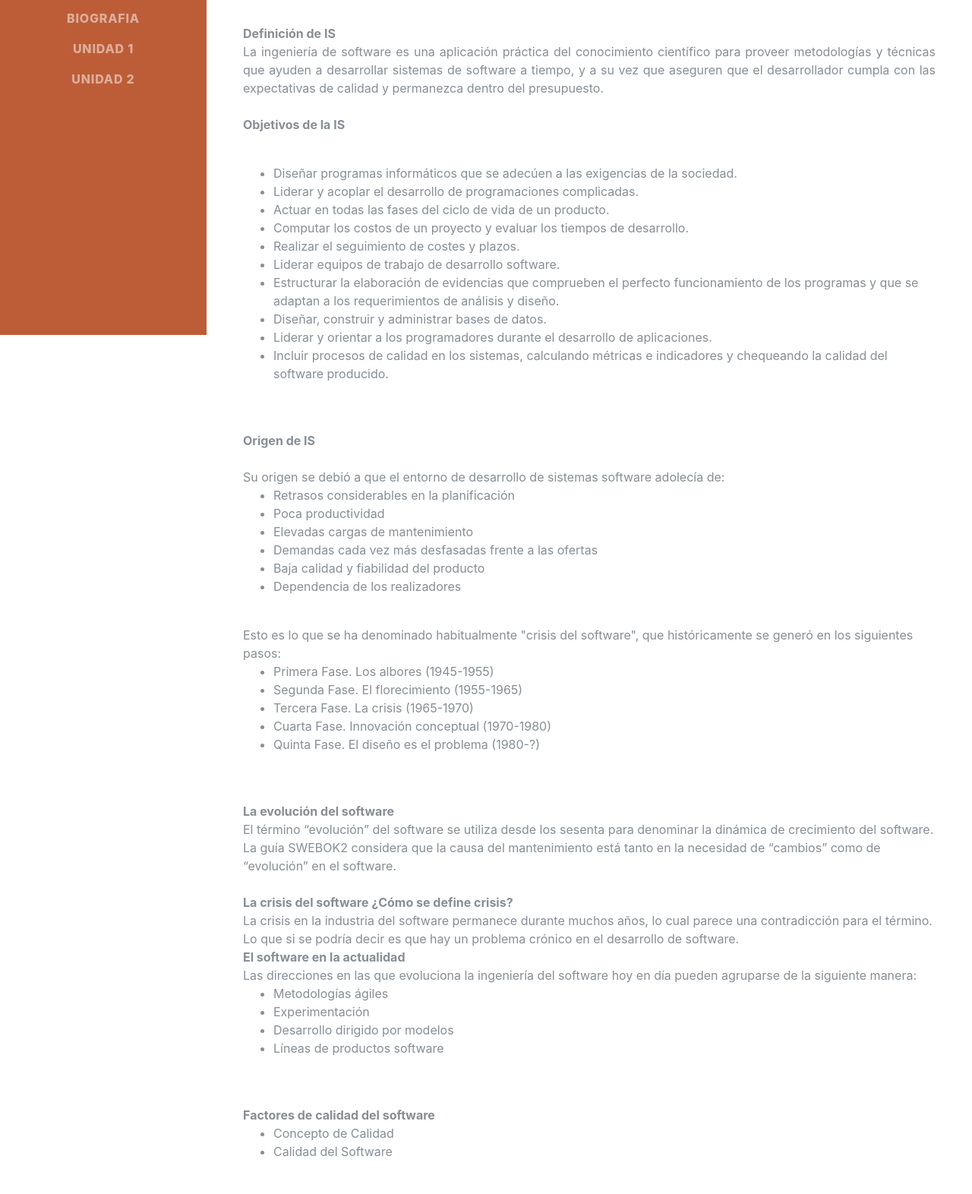
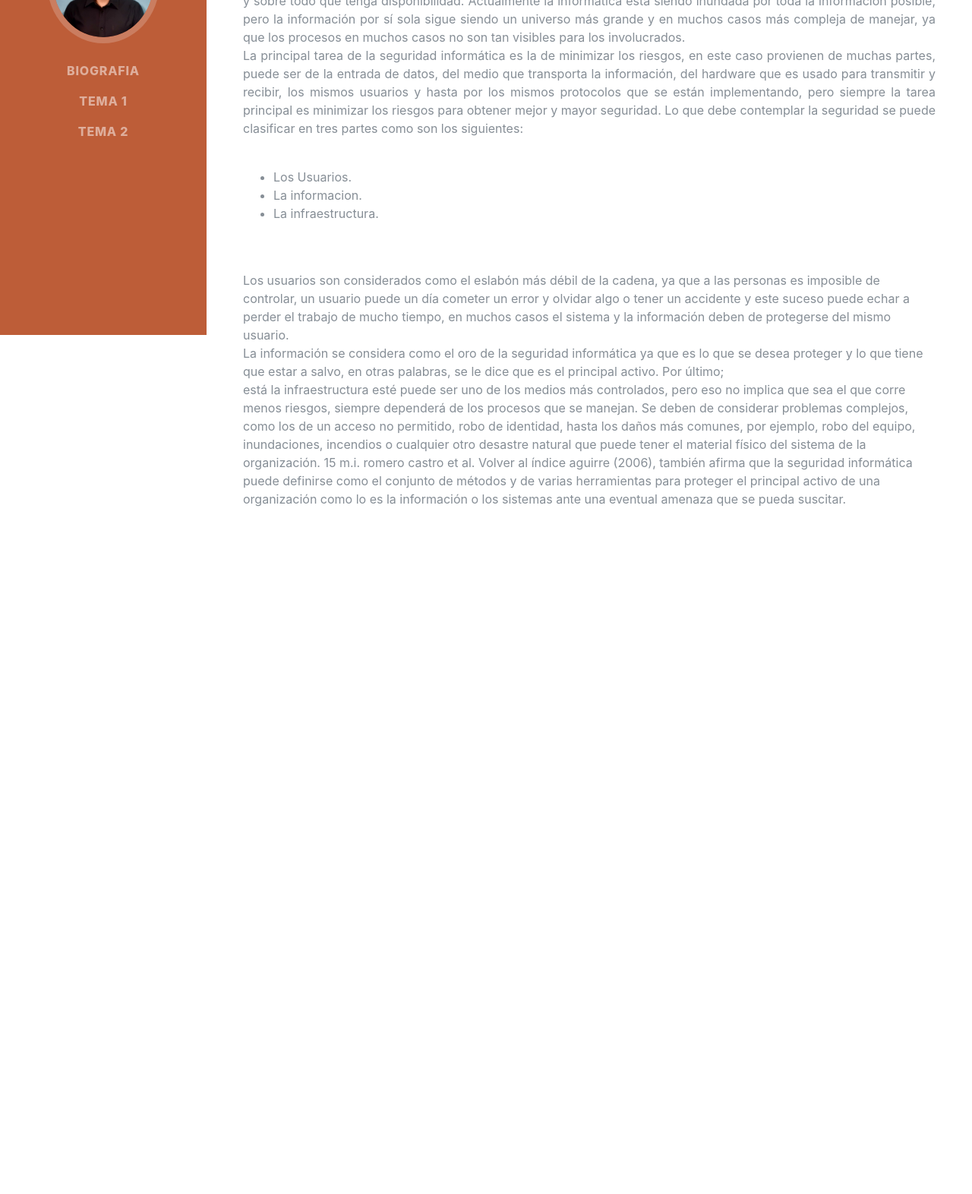
Before and after one commit to Jesaltstudio/Contreras, a plain HTML site: page clases.html in a window 1280 px wide. Shown: the part 359-1931 px from the top of the page at 76% size. After the commit the page ends 1116 px from the top, so only its background shows below. Drawn offline with Linux system fonts and the light colour scheme; a web font is replaced by a local one.

Commit message:
Update clases.html

```diff
--- a/clases.html
+++ b/clases.html
@@ -8,7 +8,7 @@
   <meta name="description" content="">
   <meta name="author" content="">
 
-  <title>Jesus Saltos</title>
+  <title>Tema 1</title>
 
   <!-- Bootstrap core CSS -->
   <link href="vendor/bootstrap/css/bootstrap.min.css" rel="stylesheet">
@@ -24,13 +24,13 @@
 </head>
 
 <body id="page-top">
-   <embed src="img/tema.mp3" autostart="true" loop="-1" width="0" height="0">
+
 
   <nav class="navbar navbar-expand-lg navbar-dark bg-primary fixed-top" id="sideNav">
     <a class="navbar-brand js-scroll-trigger" href="#page-top">
-      <span class="d-block d-lg-none">Jesus Saltos</span>
+      <span class="d-block d-lg-none">Tema 1</span>
       <span class="d-none d-lg-block">
-        <img class="img-fluid img-profile rounded-circle mx-auto mb-2" src="img/foto.png" alt="">
+        <img class="img-fluid img-profile rounded-circle mx-auto mb-2" src="img/Foto.jpg" alt="">
       </span>
     </a>
     <button class="navbar-toggler" type="button" data-toggle="collapse" data-target="#navbarSupportedContent" aria-controls="navbarSupportedContent" aria-expanded="false" aria-label="Toggle navigation">
@@ -42,10 +42,10 @@
           <a class="nav-link" href="index">Biografia</a>
         </li>
         <li class="nav-item">
-          <a class="nav-link" >Unidad 1</a>
+          <a class="nav-link" >Tema 1</a>
         </li>
         <li class="nav-item">
-          <a class="nav-link" href="unidad">Unidad  2</a>
+          <a class="nav-link" href="unidad">Tema 2</a>
         </li>
       </ul>
     </div>
@@ -59,99 +59,23 @@
       <div class="w-100">
 
       <div class="w-100">
-        <h1 class="mb-5" ALIGN="center" ><b>Unidad1</b></h1>
-        <h2 class="mb-5" ALIGN="center"><b>Introduccion a la Ingeneria de Software</b></h2>
+        <h1 class="mb-5" ALIGN="center" ><b>Tema 1</b></h1>
+        <h2 class="mb-5" ALIGN="center"><b>SEGURIDAD INFORMÁTICA</b></h2>
 
 
-        <p ALIGN="justify"><b>Definición de IS</b><br>
-La ingeniería de software es una aplicación práctica del conocimiento científico para proveer metodologías y técnicas que ayuden a desarrollar sistemas de software a tiempo, y a su vez que aseguren que el desarrollador cumpla con las expectativas de calidad y permanezca dentro del presupuesto.<br>
-<br>
-
-          <b>Objetivos de la IS</b><br>
+        <p ALIGN="justify"
+        La seguridad informática se encarga de la seguridad del medio informático, según varios autores la informática es la ciencia encargada de los procesos, técnicas y 14 introducción a la seguridad informática y el análisis de vulnerabilidades volver al índice métodos que buscan procesar almacenar y transmitir la información, mientras tanto la seguridad de la información no se preocupa sólo por el medio informático, se preocupa por todo aquello que pueda contener información, en resumen, esto quiere decir que se preocupa por casi todo, lo que conlleva a afirmar que existen varias diferencias, pero lo más relevante es el universo que manejan cada uno de los conceptos en el medio informático.<br>
+        Según aguilera (2011), se puede definir a la seguridad informática como la disciplina encargada de plantear y diseñar las normas, procedimientos, métodos y técnicas con el fin de obtener que un sistema de información sea seguro, confiable y sobre todo que tenga disponibilidad. Actualmente la informática está siendo inundada por toda la información posible, pero la información por sí sola sigue siendo un universo más grande y en muchos casos más compleja de manejar, ya que los procesos en muchos casos no son tan visibles para los involucrados.<br>
+        La principal tarea de la seguridad informática es la de minimizar los riesgos, en este caso provienen de muchas partes, puede ser de la entrada de datos, del medio que transporta la información, del hardware que es usado para transmitir y recibir, los mismos usuarios y hasta por los mismos protocolos que se están implementando, pero siempre la tarea principal es minimizar los riesgos para obtener mejor y mayor seguridad. Lo que debe contemplar la seguridad se puede clasificar en tres partes como son los siguientes:<br>
+        <br>
+        <ul><li>Los Usuarios.</li>
+          <li>La informacion.</li>
+          <li>La infraestructura.</li></ul><br>
           <br>
-        <ul><li>Diseñar programas informáticos que se adecúen a las exigencias de la sociedad.</li>
-          <li>Liderar y acoplar el desarrollo de programaciones complicadas.</li>
-          <li>Actuar en todas las fases del ciclo de vida de un producto.</li>
-          <li>Computar los costos de un proyecto y evaluar los tiempos de desarrollo.</li>
-          <li>Realizar el seguimiento de costes y plazos.</li>
-          <li>Liderar equipos de trabajo de desarrollo software.</li>
-<li>Estructurar la elaboración de evidencias que comprueben el perfecto funcionamiento de los programas y que se adaptan a los requerimientos de análisis y diseño.</li>
-          <li>Diseñar, construir y administrar bases de datos.</li>
-          <li>Liderar y orientar a los programadores durante el desarrollo de aplicaciones.</li>
-<li>Incluir  procesos de calidad en los sistemas, calculando métricas e indicadores y chequeando la calidad del software producido.</li></ul><br>
+          Los usuarios son considerados como el eslabón más débil de la cadena, ya que a las personas es imposible de controlar, un usuario puede un día cometer un error y olvidar algo o tener un accidente y este suceso puede echar a perder el trabajo de mucho tiempo, en muchos casos el sistema y la información deben de protegerse del mismo usuario.<br>
+          La información se considera como el oro de la seguridad informática ya que es lo que se desea proteger y lo que tiene que estar a salvo, en otras palabras, se le dice que es el principal activo. Por último;<br>
+          está la infraestructura esté puede ser uno de los medios más controlados, pero eso no implica que sea el que corre menos riesgos, siempre dependerá de los procesos que se manejan. Se deben de considerar problemas complejos, como los de un acceso no permitido, robo de identidad, hasta los daños más comunes, por ejemplo, robo del equipo, inundaciones, incendios o cualquier otro desastre natural que puede tener el material físico del sistema de la organización. 15 m.i. romero castro et al. Volver al índice aguirre (2006), también afirma que la seguridad informática puede definirse como el conjunto de métodos y de varias herramientas para proteger el principal activo de una organización como lo es la información o los sistemas ante una eventual amenaza que se pueda suscitar.<br>
           <br>
-
-          <b>Origen de IS</B><br>
-          <br>
-Su origen se debió a que el entorno de desarrollo de sistemas software adolecía de:<br>
-
-        <ul><li>Retrasos considerables en la planificación</li>
-          <li>Poca productividad</li>
-          <li>Elevadas cargas de mantenimiento</li>
-          <li>Demandas cada vez más desfasadas frente a las ofertas</li>
-          <li>Baja calidad y fiabilidad del producto</li>
-          <li>Dependencia de los realizadores</li></ul><br>
-
-Esto es lo que se ha denominado habitualmente "crisis del software", que históricamente se generó en los siguientes pasos:<br>
-
-
-        <ul><li>Primera Fase. Los albores (1945-1955)</li>
-          <li>Segunda Fase. El florecimiento (1955-1965)</li>
-          <li>Tercera Fase. La crisis (1965-1970)</li>
-          <li>Cuarta Fase. Innovación conceptual (1970-1980)</li>
-          <li>Quinta Fase. El diseño es el problema (1980-?)</li></ul><br>
-        <br>
-
-        <b>La evolución del software</b><br>
-
-El término “evolución” del software se utiliza desde los sesenta para denominar la dinámica de crecimiento del software.
-
-La guía SWEBOK2 considera que la causa del mantenimiento está tanto en la necesidad de “cambios” como de “evolución” en el software.<br>
-        <br>
-
-
-        <b>La crisis del software ¿Cómo se define crisis?</b><br>
-La crisis en la industria del software permanece durante muchos años, lo cual parece una contradicción para el término. Lo que si se podría decir es que hay un problema crónico en el desarrollo de software.<br>
-
-
-        <b>El software en la actualidad</b><br>
-
-Las direcciones en las que evoluciona la ingeniería del software hoy en día pueden agruparse de la siguiente manera:<br>
-
-        <ul><li>Metodologías ágiles</li>
-          <li>Experimentación</li>
-          <li>Desarrollo dirigido por modelos</li>
-          <li>Líneas de productos software</li></ul><br>
-        <br>
-
-        <b>Factores de calidad del software</b><br>
-        <ul><li>Concepto de Calidad</li>
-          <li>Calidad del Software</li></ul><br>
-Factores que determinan la calidad del software. Se pueden clasificar en dos grandes grupos (Pressman):<br>
-
-          <ul><li>Medidas Directas</li>
-            <li>Medidas Indirectas</li></ul><br>
-          <br>
-
-          <b>Métricas del Software</b><br>
-Entre las métricas del software tenemos las siguientes:<br>
-
-          <ul><li>Métricas técnicas</li>
-            <li>Métricas de calidad</li>
-            <li>Métricas de Productividad</li>
-            <li>Métricas de costo</li>
-            <li>Métricas orientadas al tamaño</li>
-            <li>Métricas orientadas a la función o puntos de función</li></ul><br>
-
-          <b>Problemas en el desarrollo de software¿Qué es un proyecto software?</b><br>
-“Un proyecto software es un esfuerzo temporal que se lleva a cabo para crear un producto software, servicio TI o resultado único.”<br>
-
-¿Pero que es el software? Según la definición del IEEE, "software es la suma total de los programas de ordenador, procedimientos, reglas, la documentación asociada y los datos que pertenecen a un sistema de cómputo", y "un producto de software es un producto diseñado para un usuario".<br>
-
-El software puede dividirse en dos grandes categorías:<br>
-
-          <ul><li>Software de aplicaciones</li>
-            <li>Software de sistemas</li></ul>
      </p>
           </div>
     </section>
```
